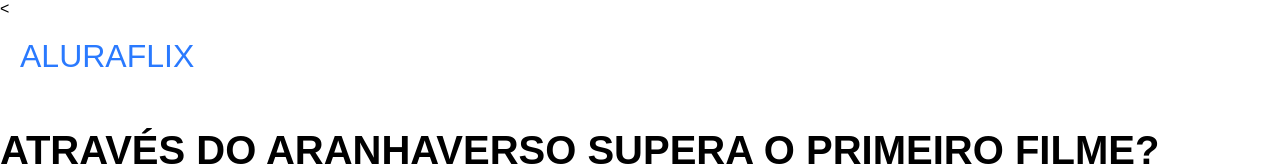
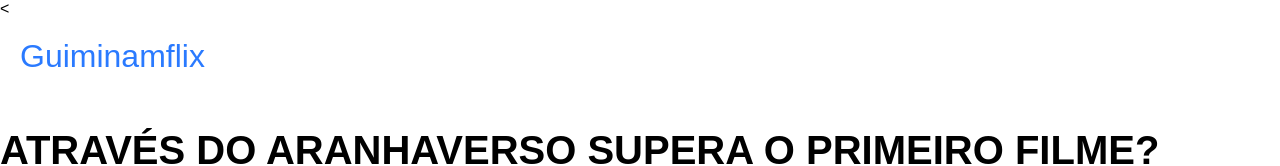
Before and after one commit to anaclarasantos17/guiminamflix, a plain HTML site: page index.html in a window 1280 px wide. Shown: the top 166 px of the page. Drawn offline with Linux system fonts and the light colour scheme.

Commit message:
alterando AluraFlix para GuiminamFlix

```diff
--- a/index.html
+++ b/index.html
@@ -1,11 +1,11 @@
 <<html lang="pt-BR">
     <head>
         <link rel="stylesheet" href="styles.css">
-        <title>Aluraflix</title>
+        <title>Guiminamflix</title>
     </head>
 
     <body>
-        <header>ALURAFLIX</header>
+        <header>Guiminamflix</header>
 
         <section>
             <div>
```
